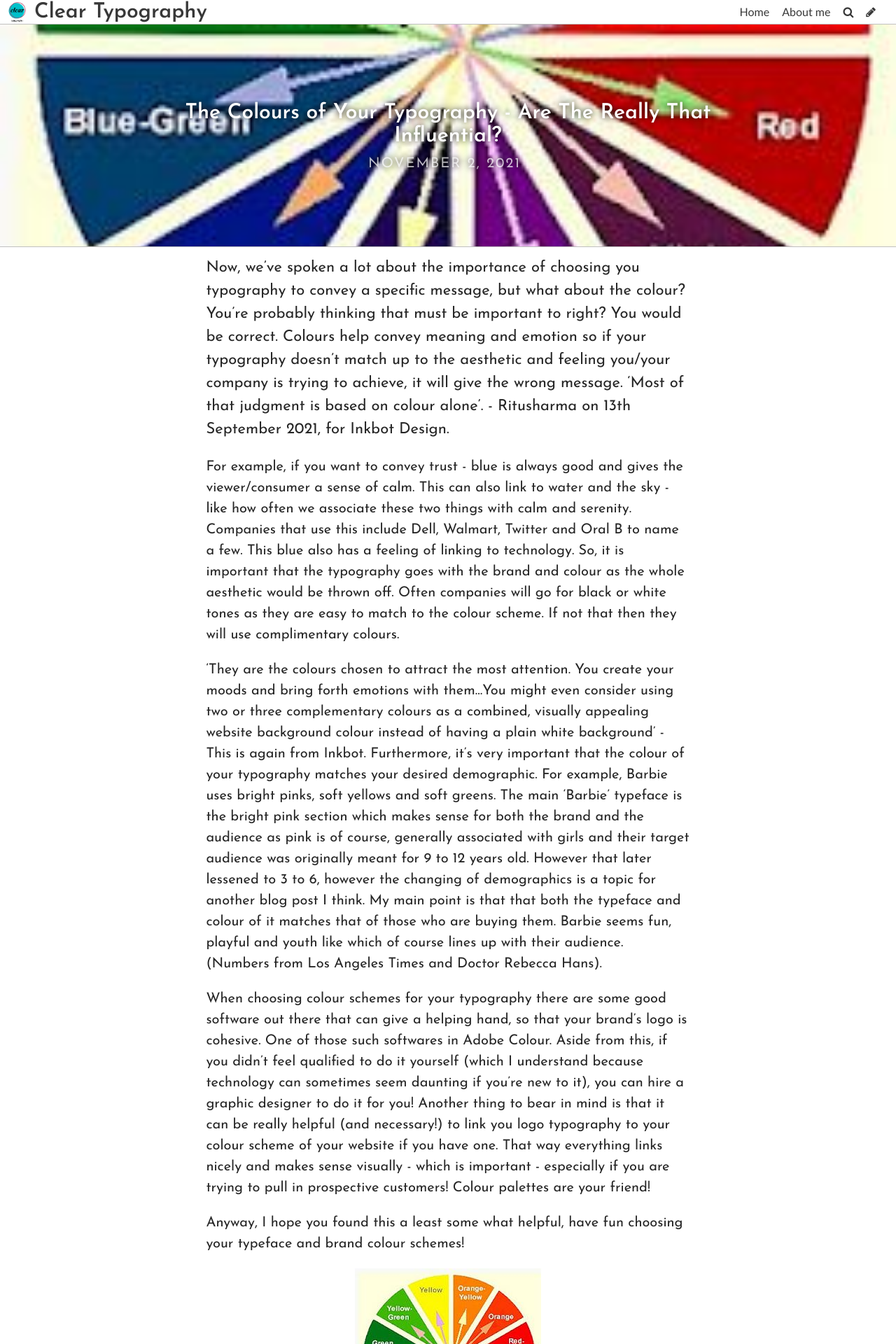
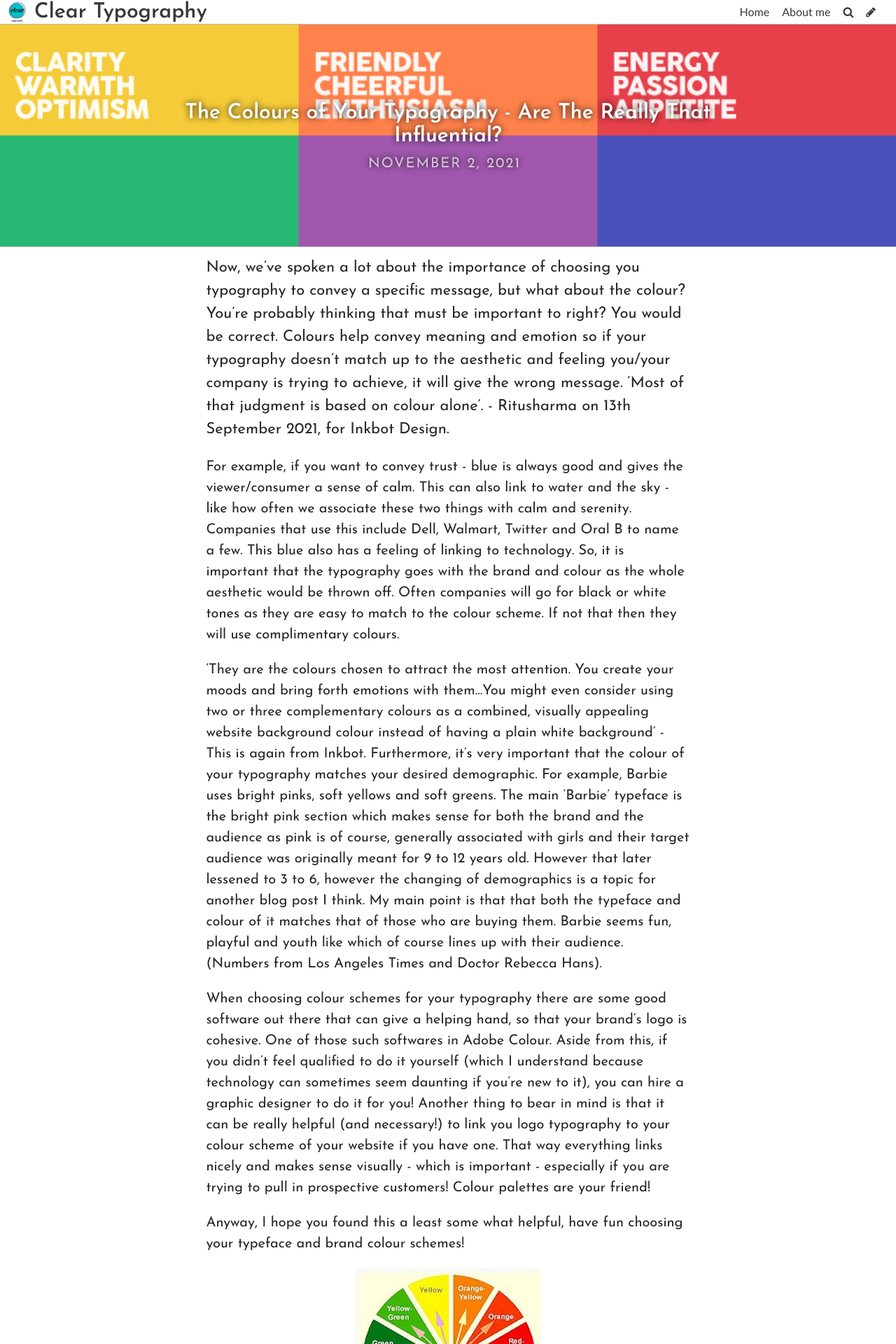
Before and after one commit to roisinclear/typographyroisin, a Jekyll site: the page built from _posts/2021-11-02-the-colours-of-your-typography-are-the-really-that-influential.md, in a window 1280 px wide. Shown: the top 1920 px of the page at 70% size. Built offline with Jekyll 4.4.1, drawn with Linux system fonts in a browser that asks for light colours; some web fonts are replaced; comment, search, counter and statistics services are not loaded.

Commit message:
Update Post “2021-11-02-the-colours-of-your-typography-are-the-really-that-influential”

```diff
--- a/_posts/2021-11-02-the-colours-of-your-typography-are-the-really-that-influential.md
+++ b/_posts/2021-11-02-the-colours-of-your-typography-are-the-really-that-influential.md
@@ -2,13 +2,14 @@
 layout: post
 title: The Colours of Your Typography - Are The Really That Influential?
 date: 2021-11-02T18:13:09.270Z
-image: ../uploads/9098c767be198aa38d0ed14f301e92a4.jpeg
+image: ../uploads/psychology-of-colors-in-marketing-feature-image.jpeg
 title_color: "#ffffff"
 comments: false
 tags:
   - Graphics
   - Design
   - Media
+  - Fonts
 ---
 Now, we've spoken a lot about the importance of choosing you typography to convey a specific message, but what about the colour? You're probably thinking that must be important to right? You would be correct. Colours help convey meaning and emotion so if your typography doesn't match up to the aesthetic and feeling you/your company is trying to achieve, it will give the wrong message. 'Most of that judgment is [](https://neilpatel.com/blog/how-colors-affect-conversions/?wide=1)based on colour alone'. - Ritusharma on 13th September 2021, for Inkbot Design.
 
```
Also changed, not shown: uploads/psychology-of-colors-in-marketing-feature-image.jpeg (added).
